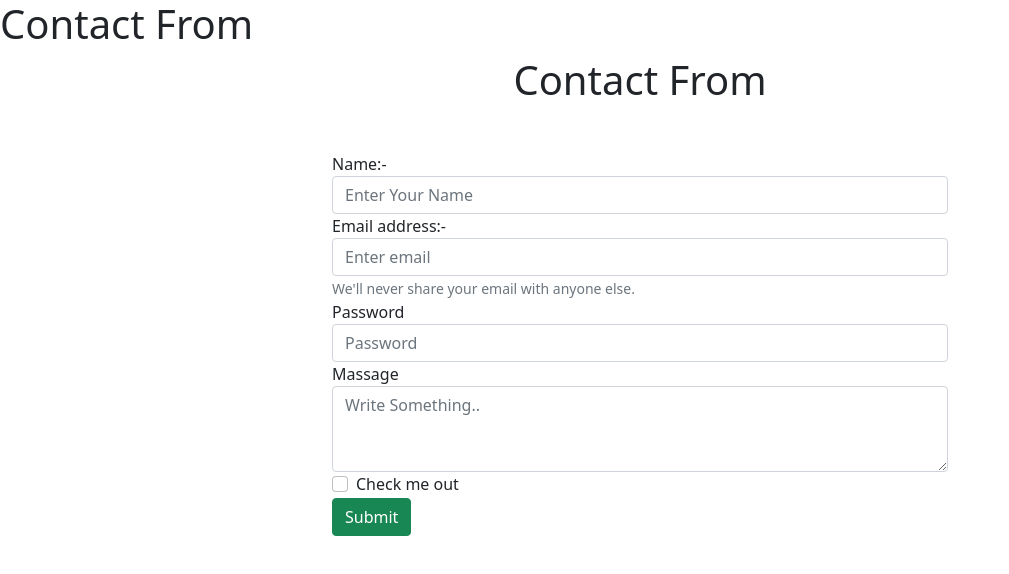
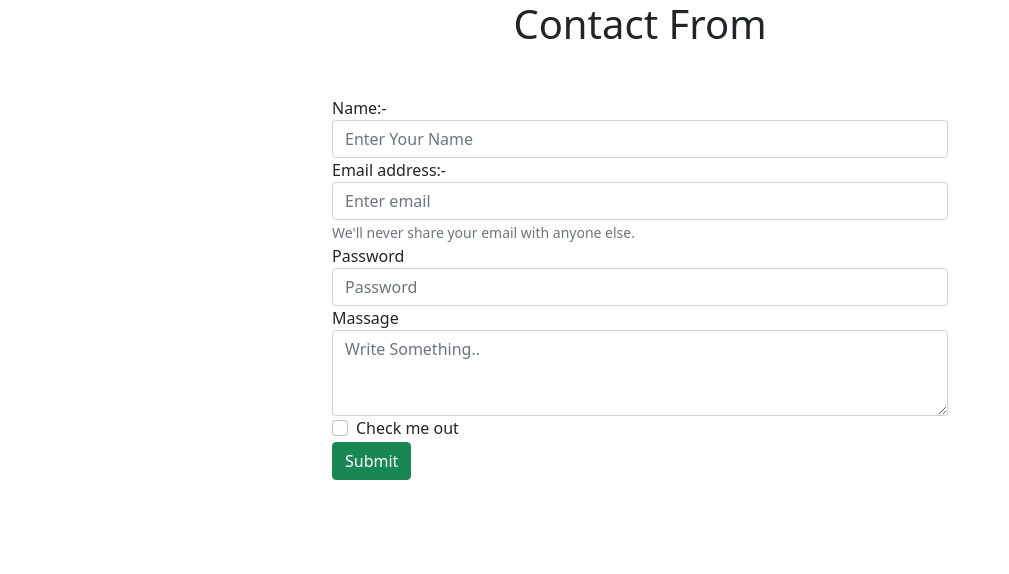
Before and after one commit to Vikassharma9090/loginfrom, a React (Create React App) app: page / in a window 1280 px wide. Shown: the top 574 px of the page, without its empty margins (0-1009 px from the left). Built offline with nearby package versions, Linux system fonts and the light colour scheme.

Commit message:
title added

```diff
--- a/src/App.js
+++ b/src/App.js
@@ -8,7 +8,7 @@ import Contactfrom from './Components/Contactfrom';
 function App() {
   return (
     <>
-     <h1>Contact From</h1>
+
       <Contactfrom/>
     </>
   );
```
